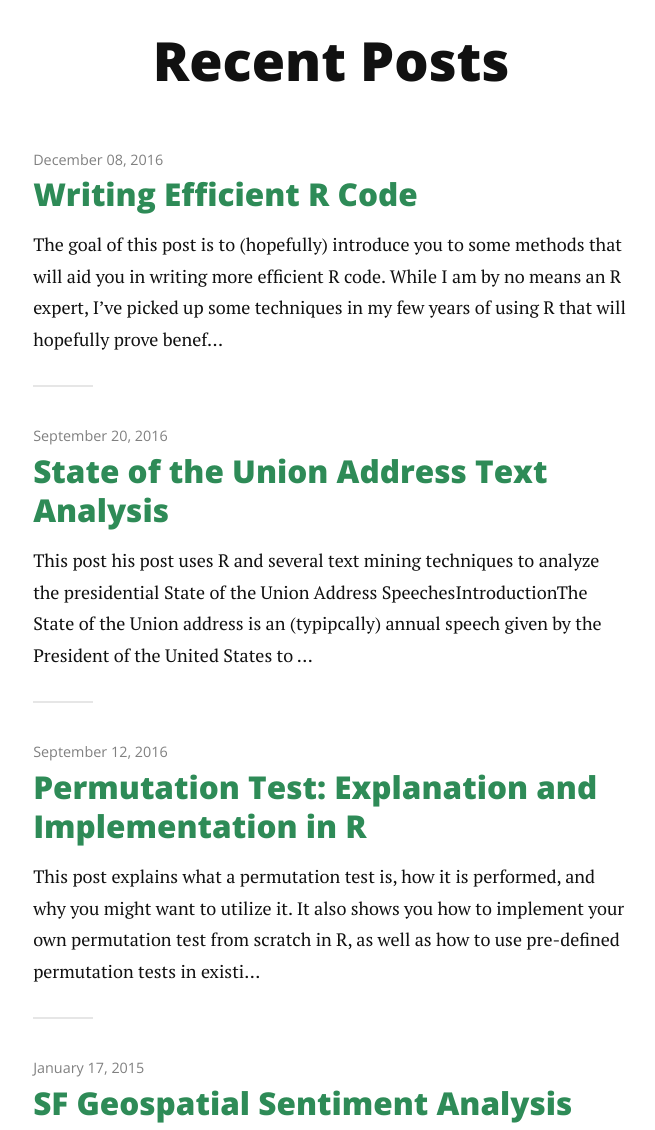
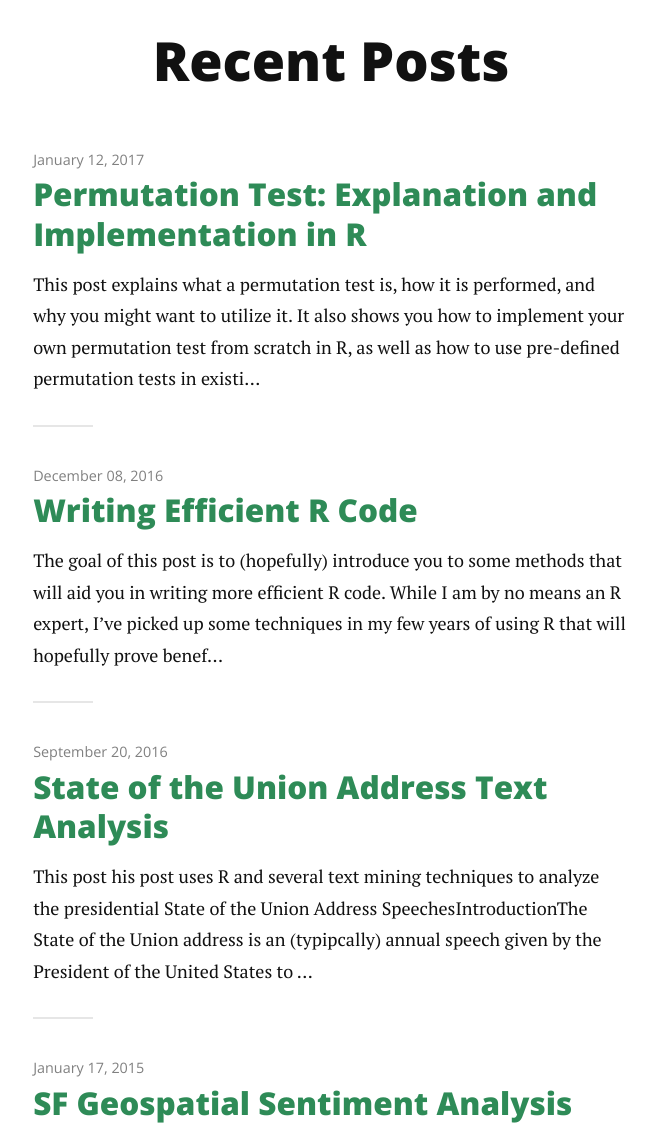
Before and after one commit to jwilber/old_website, a Jekyll site: the page built from index.html, in a window 1280 px wide and 1400 px high. Shown: the part 270-1400 px from the top of the window, without its empty margins (309-964 px from the left). Built offline with Jekyll 4.4.1, drawn with Linux system fonts in a browser that asks for light colours; nearby versions of some CDN libraries; the list of posts is cut into pages by our own code; some of the changed lines change nothing that is shown.

Commit message:
Update 2016-09-05-permutation-test.markdown

```diff
--- a/_posts/2016-09-05-permutation-test.markdown
+++ b/_posts/2016-09-05-permutation-test.markdown
@@ -1,7 +1,7 @@
 ---
 layout: post
 title:  "Permutation Test: Explanation and Implementation in R"
-date:   2016-09-12
+date:   2017-01-12
 theme: cosmo
 ---
 
@@ -45,10 +45,11 @@
 For ease of reproducibility, we'll create our own dataset.
 
 We'll create a data set with two columns:
-  - SURVIVAL: Survival in months after some operation was performed.
-  - Treatment: A boolean; A value of TRUE indicates that the unit received post-operation treatment. FALSE indicates that they did not (Control group).
 
-For example, the response values in our dataset may refer to survival times after some breast cancer operation, where our "TREATMENT" refers to whether or not the individuals received some post-operation treatment or not.
+  - **SURVIVAL**: Survival in months after some operation was performed.
+  - **TREATMENT**: A boolean; A value of *TRUE* indicates that the unit received post-operation treatment. *FALSE* indicates that they did not (Control group).
+
+For example, the response values in our dataset may refer to survival times after some breast cancer operation, where our **TREATMENT** refers to whether or not the individuals received some post-operation treatment or not.
 
 The data is defined and showcased below:
 
```
